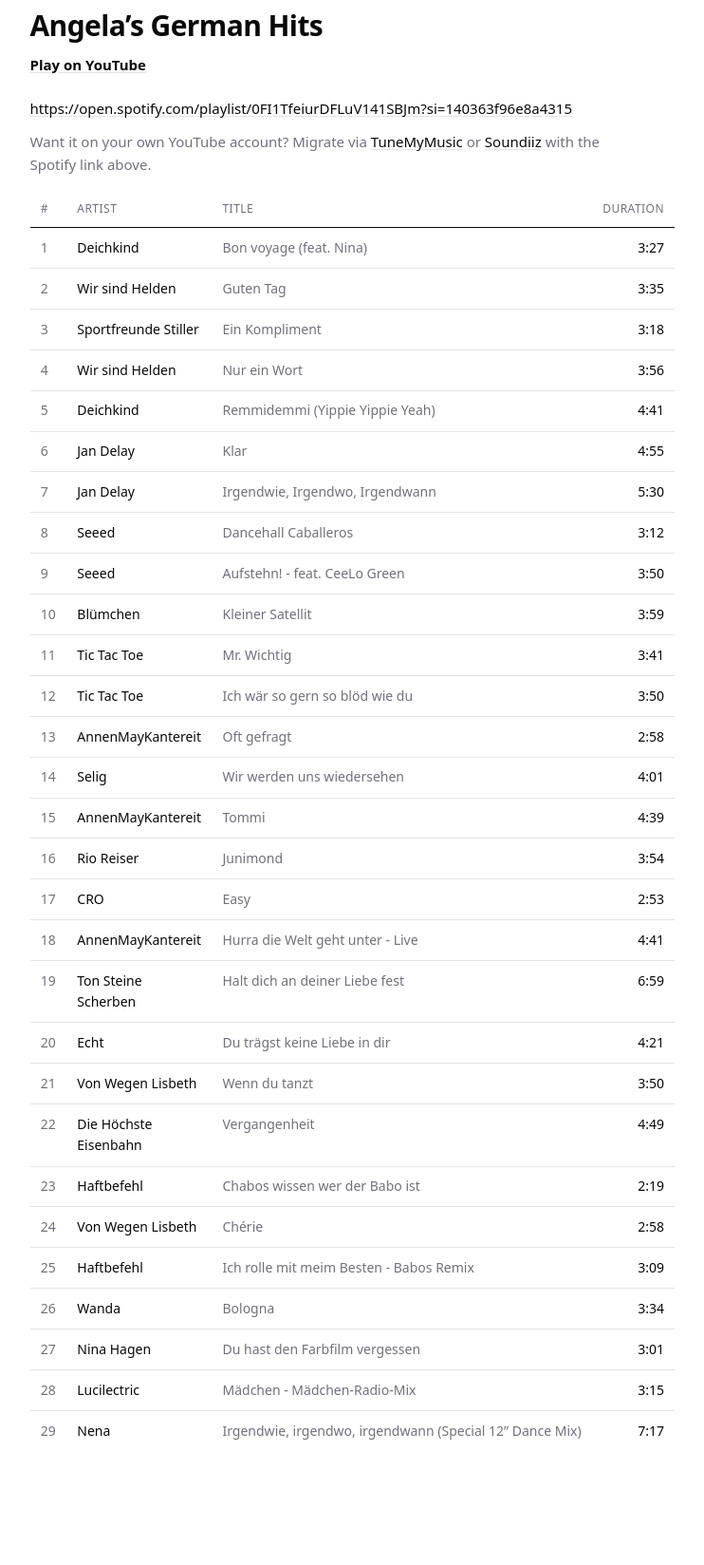
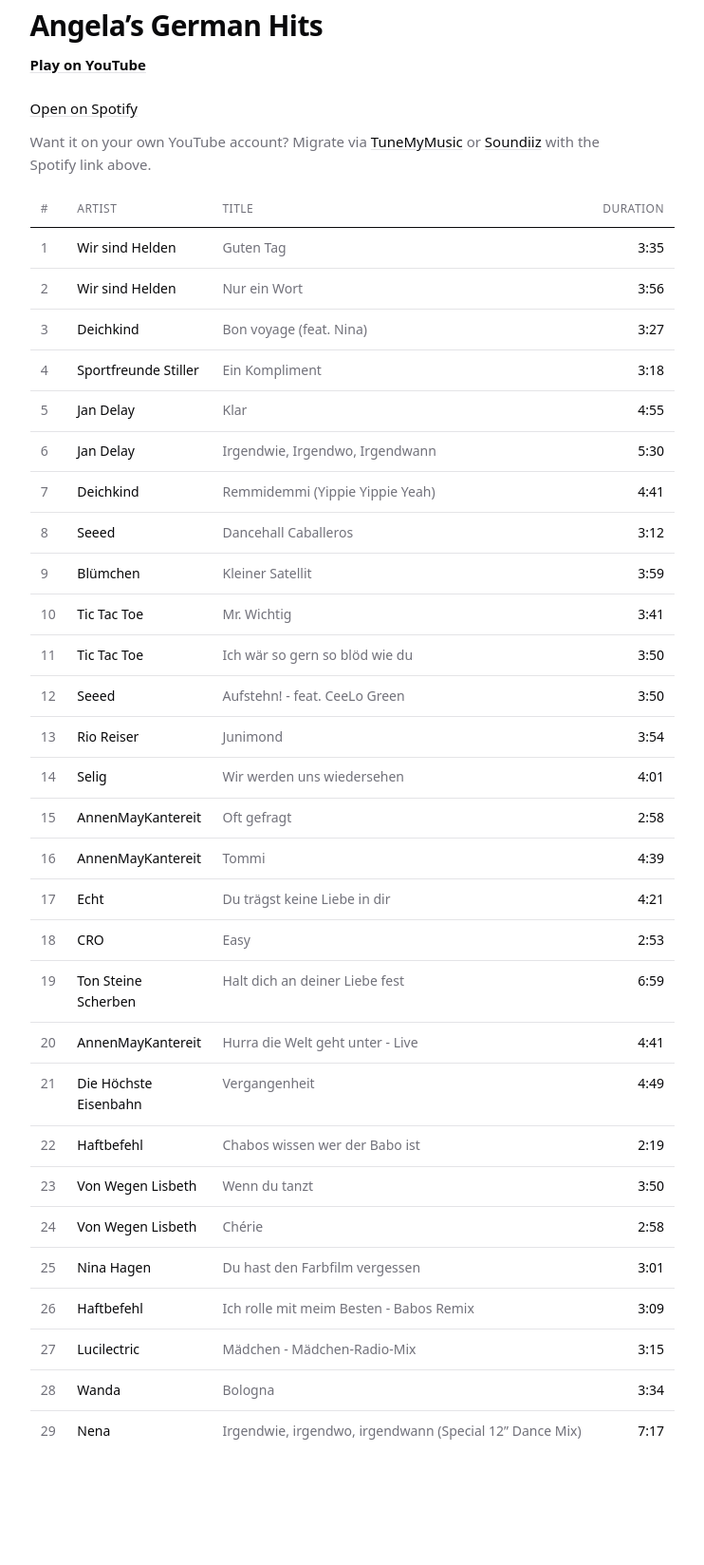
Before and after one commit to webforte/mixtapes, a Jekyll site: the page built from docs/angela/angela-s-german-hits.md, in a window 1280 px wide. Shown: the part 311-1959 px from the top of the page at 95% size, without its empty margins (291-1033 px from the left). Built offline with Jekyll 4.4.1, drawn with Linux system fonts in a browser that asks for light colours; our own code applies the rules of GitHub Pages for plain Markdown files.

Commit message:
Make header wordmark unclickable; restore labeled Spotify link
The wordmark used to link back to the home / tenant index, but
those pages list other recipients' mixtapes. Each mixtape page
is meant to be standalone for its recipient, so the wordmark is
now a plain span — no navigation out.

Also revert the Spotify URL back to its previous labeled form
("[Open on Spotify](url)") — the autolink form lost the visual
distinction between the bold primary action and the secondary
link that the previous layout had.

```diff
--- a/docs/_layouts/default.html
+++ b/docs/_layouts/default.html
@@ -9,10 +9,15 @@
   </head>
   <body>
     <header class="site-header">
-      <a class="wordmark" href="{{ '/' | relative_url }}">
+      {%- comment -%}
+      The wordmark is intentionally not a link. Recipients shouldn't have a
+      one-click path back to the top-level or tenant-overview pages — those
+      list other tenants' content. Treat each mixtape page as standalone.
+      {%- endcomment -%}
+      <span class="wordmark">
         <img class="wordmark-logo" src="{{ '/assets/logo.png' | relative_url }}" alt="">
         <span>Mixtapes</span>
-      </a>
+      </span>
     </header>
 
     <main class="site-main">
--- a/docs/angela/angela-s-german-hits.md
+++ b/docs/angela/angela-s-german-hits.md
@@ -7,40 +7,40 @@
 
 # Angela's German Hits
 
-**[Play on YouTube](https://www.youtube.com/watch_videos?video_ids=6HtB-HJPhBY,p0tSGd_I_YM,yA07pzRLwqI,uyWQmebx6gc,45fgIwR3LqY,b882EyGggNo,kfzC2R5QLbs,_kSRrM9BKxg,J5z34qDGr6k,wDngtjC-Qxo,85LZ7Y0P5dI,iyky5-l73zE,cu2Xodoq3u4,abk3Nf9mRtI,26TRse93pAY,aRtojSdgtAI,8GHc2Qxnc7M,vvFhAsvm9P0,N7VXrWhTf20,n_idbaSHy2o,lvJAwGi0pI0,Xsx8BMW5Ih8,cHhRi7HW0jo,c4HEPw10mio,6KY7SSgF9zA,J4xLGK9CM74,R5LtP_8qKfg,3seOou4qFyU,eN4LYsre_XM)**
+**[Play on YouTube](https://www.youtube.com/watch_videos?video_ids=p0tSGd_I_YM,uyWQmebx6gc,6HtB-HJPhBY,yA07pzRLwqI,b882EyGggNo,kfzC2R5QLbs,45fgIwR3LqY,_kSRrM9BKxg,wDngtjC-Qxo,05x_ApQpevA,QukYHQRH3NM,J5z34qDGr6k,aRtojSdgtAI,GNj7Oe8eq00,cu2Xodoq3u4,26TRse93pAY,n_idbaSHy2o,8GHc2Qxnc7M,N7VXrWhTf20,vvFhAsvm9P0,Xsx8BMW5Ih8,whSR8IMXcng,lvJAwGi0pI0,c4HEPw10mio,R5LtP_8qKfg,_oj1X7meQ-I,3seOou4qFyU,J4xLGK9CM74,eN4LYsre_XM)**
 
-<https://open.spotify.com/playlist/0FI1TfeiurDFLuV141SBJm?si=140363f96e8a4315>
+[Open on Spotify](https://open.spotify.com/playlist/0FI1TfeiurDFLuV141SBJm?si=140363f96e8a4315)
 
 _Want it on your own YouTube account? Migrate via [TuneMyMusic](https://www.tunemymusic.com/transfer) or [Soundiiz](https://soundiiz.com/transfer/spotify-to-youtube) with the Spotify link above._
 
 | # | Artist | Title | Duration |
 |---|--------|-------|----------|
-| 1 | Deichkind | [Bon voyage (feat. Nina)](https://www.youtube.com/watch?v=6HtB-HJPhBY) | 3:27 |
-| 2 | Wir sind Helden | [Guten Tag](https://www.youtube.com/watch?v=p0tSGd_I_YM) | 3:35 |
-| 3 | Sportfreunde Stiller | [Ein Kompliment](https://www.youtube.com/watch?v=yA07pzRLwqI) | 3:18 |
-| 4 | Wir sind Helden | [Nur ein Wort](https://www.youtube.com/watch?v=uyWQmebx6gc) | 3:56 |
-| 5 | Deichkind | [Remmidemmi (Yippie Yippie Yeah)](https://www.youtube.com/watch?v=45fgIwR3LqY) | 4:41 |
-| 6 | Jan Delay | [Klar](https://www.youtube.com/watch?v=b882EyGggNo) | 4:55 |
-| 7 | Jan Delay | [Irgendwie, Irgendwo, Irgendwann](https://www.youtube.com/watch?v=kfzC2R5QLbs) | 5:30 |
+| 1 | Wir sind Helden | [Guten Tag](https://www.youtube.com/watch?v=p0tSGd_I_YM) | 3:35 |
+| 2 | Wir sind Helden | [Nur ein Wort](https://www.youtube.com/watch?v=uyWQmebx6gc) | 3:56 |
+| 3 | Deichkind | [Bon voyage (feat. Nina)](https://www.youtube.com/watch?v=6HtB-HJPhBY) | 3:27 |
+| 4 | Sportfreunde Stiller | [Ein Kompliment](https://www.youtube.com/watch?v=yA07pzRLwqI) | 3:18 |
+| 5 | Jan Delay | [Klar](https://www.youtube.com/watch?v=b882EyGggNo) | 4:55 |
+| 6 | Jan Delay | [Irgendwie, Irgendwo, Irgendwann](https://www.youtube.com/watch?v=kfzC2R5QLbs) | 5:30 |
+| 7 | Deichkind | [Remmidemmi (Yippie Yippie Yeah)](https://www.youtube.com/watch?v=45fgIwR3LqY) | 4:41 |
 | 8 | Seeed | [Dancehall Caballeros](https://www.youtube.com/watch?v=_kSRrM9BKxg) | 3:12 |
-| 9 | Seeed | [Aufstehn! - feat. CeeLo Green](https://www.youtube.com/watch?v=J5z34qDGr6k) | 3:50 |
-| 10 | Blümchen | [Kleiner Satellit](https://www.youtube.com/watch?v=wDngtjC-Qxo) | 3:59 |
-| 11 | Tic Tac Toe | [Mr. Wichtig](https://www.youtube.com/watch?v=85LZ7Y0P5dI) | 3:41 |
-| 12 | Tic Tac Toe | [Ich wär so gern so blöd wie du](https://www.youtube.com/watch?v=iyky5-l73zE) | 3:50 |
-| 13 | AnnenMayKantereit | [Oft gefragt](https://www.youtube.com/watch?v=cu2Xodoq3u4) | 2:58 |
-| 14 | Selig | [Wir werden uns wiedersehen](https://www.youtube.com/watch?v=abk3Nf9mRtI) | 4:01 |
-| 15 | AnnenMayKantereit | [Tommi](https://www.youtube.com/watch?v=26TRse93pAY) | 4:39 |
-| 16 | Rio Reiser | [Junimond](https://www.youtube.com/watch?v=aRtojSdgtAI) | 3:54 |
-| 17 | CRO | [Easy](https://www.youtube.com/watch?v=8GHc2Qxnc7M) | 2:53 |
-| 18 | AnnenMayKantereit | [Hurra die Welt geht unter - Live](https://www.youtube.com/watch?v=vvFhAsvm9P0) | 4:41 |
+| 9 | Blümchen | [Kleiner Satellit](https://www.youtube.com/watch?v=wDngtjC-Qxo) | 3:59 |
+| 10 | Tic Tac Toe | [Mr. Wichtig](https://www.youtube.com/watch?v=05x_ApQpevA) | 3:41 |
+| 11 | Tic Tac Toe | [Ich wär so gern so blöd wie du](https://www.youtube.com/watch?v=QukYHQRH3NM) | 3:50 |
+| 12 | Seeed | [Aufstehn! - feat. CeeLo Green](https://www.youtube.com/watch?v=J5z34qDGr6k) | 3:50 |
+| 13 | Rio Reiser | [Junimond](https://www.youtube.com/watch?v=aRtojSdgtAI) | 3:54 |
+| 14 | Selig | [Wir werden uns wiedersehen](https://www.youtube.com/watch?v=GNj7Oe8eq00) | 4:01 |
+| 15 | AnnenMayKantereit | [Oft gefragt](https://www.youtube.com/watch?v=cu2Xodoq3u4) | 2:58 |
+| 16 | AnnenMayKantereit | [Tommi](https://www.youtube.com/watch?v=26TRse93pAY) | 4:39 |
+| 17 | Echt | [Du trägst keine Liebe in dir](https://www.youtube.com/watch?v=n_idbaSHy2o) | 4:21 |
+| 18 | CRO | [Easy](https://www.youtube.com/watch?v=8GHc2Qxnc7M) | 2:53 |
 | 19 | Ton Steine Scherben | [Halt dich an deiner Liebe fest](https://www.youtube.com/watch?v=N7VXrWhTf20) | 6:59 |
-| 20 | Echt | [Du trägst keine Liebe in dir](https://www.youtube.com/watch?v=n_idbaSHy2o) | 4:21 |
-| 21 | Von Wegen Lisbeth | [Wenn du tanzt](https://www.youtube.com/watch?v=lvJAwGi0pI0) | 3:50 |
-| 22 | Die Höchste Eisenbahn | [Vergangenheit](https://www.youtube.com/watch?v=Xsx8BMW5Ih8) | 4:49 |
-| 23 | Haftbefehl | [Chabos wissen wer der Babo ist](https://www.youtube.com/watch?v=cHhRi7HW0jo) | 2:19 |
+| 20 | AnnenMayKantereit | [Hurra die Welt geht unter - Live](https://www.youtube.com/watch?v=vvFhAsvm9P0) | 4:41 |
+| 21 | Die Höchste Eisenbahn | [Vergangenheit](https://www.youtube.com/watch?v=Xsx8BMW5Ih8) | 4:49 |
+| 22 | Haftbefehl | [Chabos wissen wer der Babo ist](https://www.youtube.com/watch?v=whSR8IMXcng) | 2:19 |
+| 23 | Von Wegen Lisbeth | [Wenn du tanzt](https://www.youtube.com/watch?v=lvJAwGi0pI0) | 3:50 |
 | 24 | Von Wegen Lisbeth | [Chérie](https://www.youtube.com/watch?v=c4HEPw10mio) | 2:58 |
-| 25 | Haftbefehl | [Ich rolle mit meim Besten - Babos Remix](https://www.youtube.com/watch?v=6KY7SSgF9zA) | 3:09 |
-| 26 | Wanda | [Bologna](https://www.youtube.com/watch?v=J4xLGK9CM74) | 3:34 |
-| 27 | Nina Hagen | [Du hast den Farbfilm vergessen](https://www.youtube.com/watch?v=R5LtP_8qKfg) | 3:01 |
-| 28 | Lucilectric | [Mädchen - Mädchen-Radio-Mix](https://www.youtube.com/watch?v=3seOou4qFyU) | 3:15 |
+| 25 | Nina Hagen | [Du hast den Farbfilm vergessen](https://www.youtube.com/watch?v=R5LtP_8qKfg) | 3:01 |
+| 26 | Haftbefehl | [Ich rolle mit meim Besten - Babos Remix](https://www.youtube.com/watch?v=_oj1X7meQ-I) | 3:09 |
+| 27 | Lucilectric | [Mädchen - Mädchen-Radio-Mix](https://www.youtube.com/watch?v=3seOou4qFyU) | 3:15 |
+| 28 | Wanda | [Bologna](https://www.youtube.com/watch?v=J4xLGK9CM74) | 3:34 |
 | 29 | Nena | [Irgendwie, irgendwo, irgendwann (Special 12" Dance Mix)](https://www.youtube.com/watch?v=eN4LYsre_XM) | 7:17 |
--- a/docs/assets/css/site.css
+++ b/docs/assets/css/site.css
@@ -46,12 +46,9 @@
   gap: 0.5rem;
   font-weight: 600;
   font-size: 14px;
-  text-decoration: none;
   letter-spacing: -0.01em;
-  transition: opacity 120ms ease;
+  color: var(--fg);
 }
-
-.wordmark:hover { opacity: 0.65; }
 
 .wordmark-logo {
   width: 22px;
```
Also changed, not shown: data/angela/angela-s-german-hits.json (+117 -117 lines), scripts/generate.py (+1 -6 lines).
